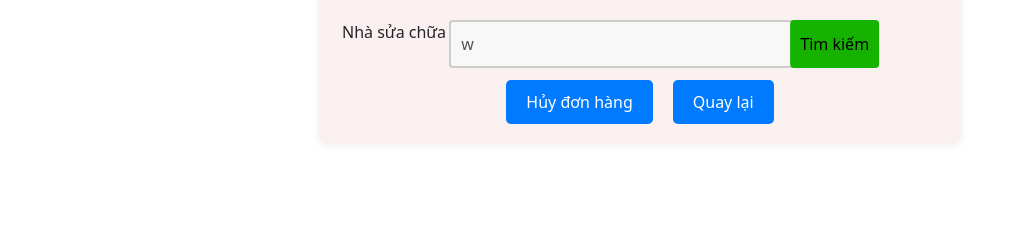
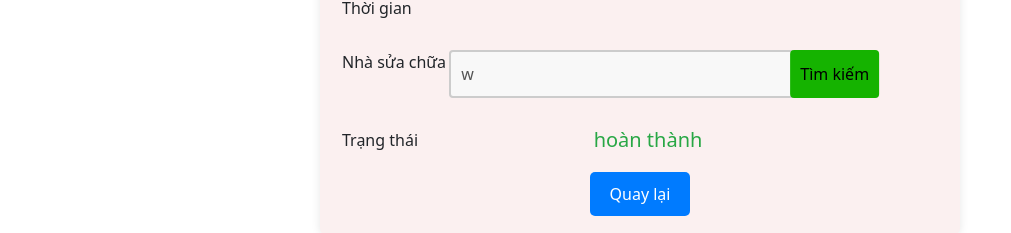
Before and after one commit to That4123/Home-fix, a React (Create React App) app: page /requestDetail/123 in a window 1280 px wide. Shown: the part 573-806 px from the top of the page, without its empty margins (0-1011 px from the left). Built offline with nearby package versions, Linux system fonts and the light colour scheme.

Commit message:
add negative to confirm schedule in requestDetail pages

```diff
--- a/src/components/PositionForm.js
+++ b/src/components/PositionForm.js
@@ -9,7 +9,7 @@ export const PositionForm= ({ formData, handleChange })=> {
                 name="position"
                 value={formData.position}
                 onChange={handleChange}
-                placeholder="vị trí"
+                placeholder="Vị trí"
             />
         </div>
     );
--- a/src/pages/RequestDetail.js
+++ b/src/pages/RequestDetail.js
@@ -43,7 +43,7 @@ function RequestDetails() {
   }
   const requestData3={
     ID:125,
-    status:"nhà sửa chữa Phúc An",
+    status:"đang được thực hiện",
     itemType: "b",
     specificItem: "b",
     textDescription:"b",
@@ -67,7 +67,21 @@ function RequestDetails() {
       // ...
     }
   };
-
+  function StatusButton(status){
+    if (status==='đang chờ chấp nhận'){
+      return(
+        <button onClick={handleCancelOrder}>Hủy đơn hàng</button>
+      )
+    }
+    else if (status==='hoàn thành'){
+      return;
+    }
+    else return(
+      <Link to='/ConfirmPriceSchedule'>
+        <button>Xác nhận chi tiết</button>
+      </Link>
+    )
+  }
   // Render the request details
   return (
     <div className="informationForm-container">
@@ -82,8 +96,12 @@ function RequestDetails() {
         <PositionForm formData={requestData} ></PositionForm>
         <MeetingTimeSchedule formData={requestData} />
         <ProviderForm formData={requestData} />
+        <div className="status-container">
+        <label>Trạng thái</label>
+            <h5 className='request-status'>{requestData.status}</h5>
+        </div>
         <div className="detail-button-container">
-          <button onClick={handleCancelOrder}>Hủy đơn hàng</button>
+          {StatusButton(requestData.status)}
           <Link to={'/RequestQueue'}>
             <button>Quay lại</button>
           </Link>
--- a/src/pages/SendInformation.js
+++ b/src/pages/SendInformation.js
@@ -56,6 +56,7 @@ const InformationForm = () => {
         <PositionForm formData={formData} handleChange={handleChange}></PositionForm>
         <MeetingTimeSchedule formData={formData} handleChange={handleMeetingTimeSchedule} />
         <ProviderForm formData={formData} handleChange={handleChange} />
+
         <div className="submit-button-container">
           <button type="submit">Xác nhận</button>
         </div>
--- a/src/styles/RequestDetail.css
+++ b/src/styles/RequestDetail.css
@@ -16,3 +16,17 @@
     transition: background-color 0.3s ease;
     margin: 0 10px;
   }
+  .status-container{
+    margin: 10px auto;
+    padding: 2px 2px;
+    width: 90%;
+    display: inline-block;
+    text-align: center;
+
+  }
+
+
+
+  label {
+    float: left;
+  }
--- a/src/styles/SendInformation.css
+++ b/src/styles/SendInformation.css
@@ -71,6 +71,17 @@
     display: inline-block;
     margin:0 40%;
 }
+.submit-button-container button[type='submit']{
+    padding: 10px 20px;
+    font-size: 16px;
+    cursor: pointer;
+    border: none;
+    border-radius: 5px;
+    background-color: #007bff; /* Button background color */
+    color: #fff; /* Button text color */
+    transition: background-color 0.3s ease;
+    margin: 0 10px;
+}
 .providerForm{
     position:relative;
 }
```
